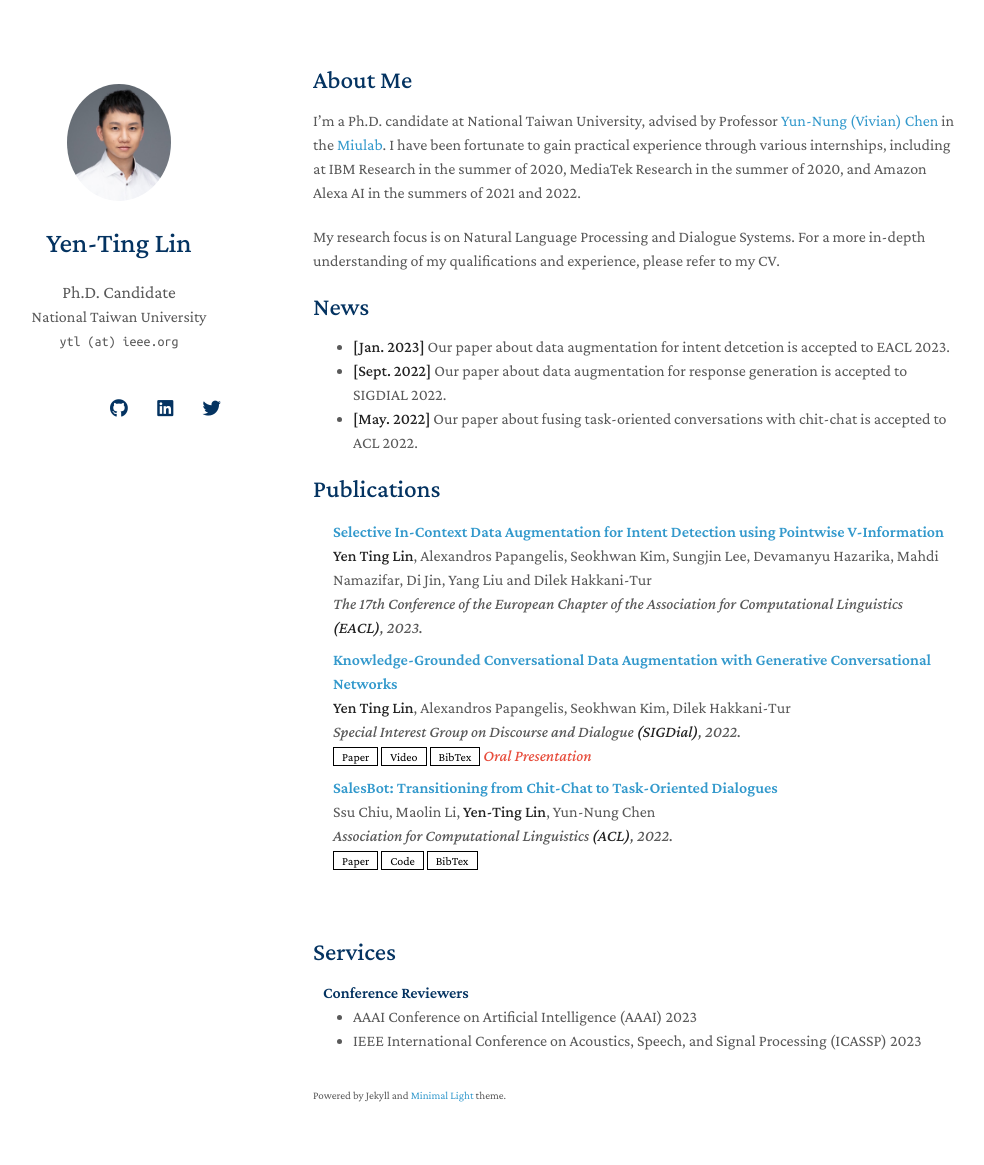
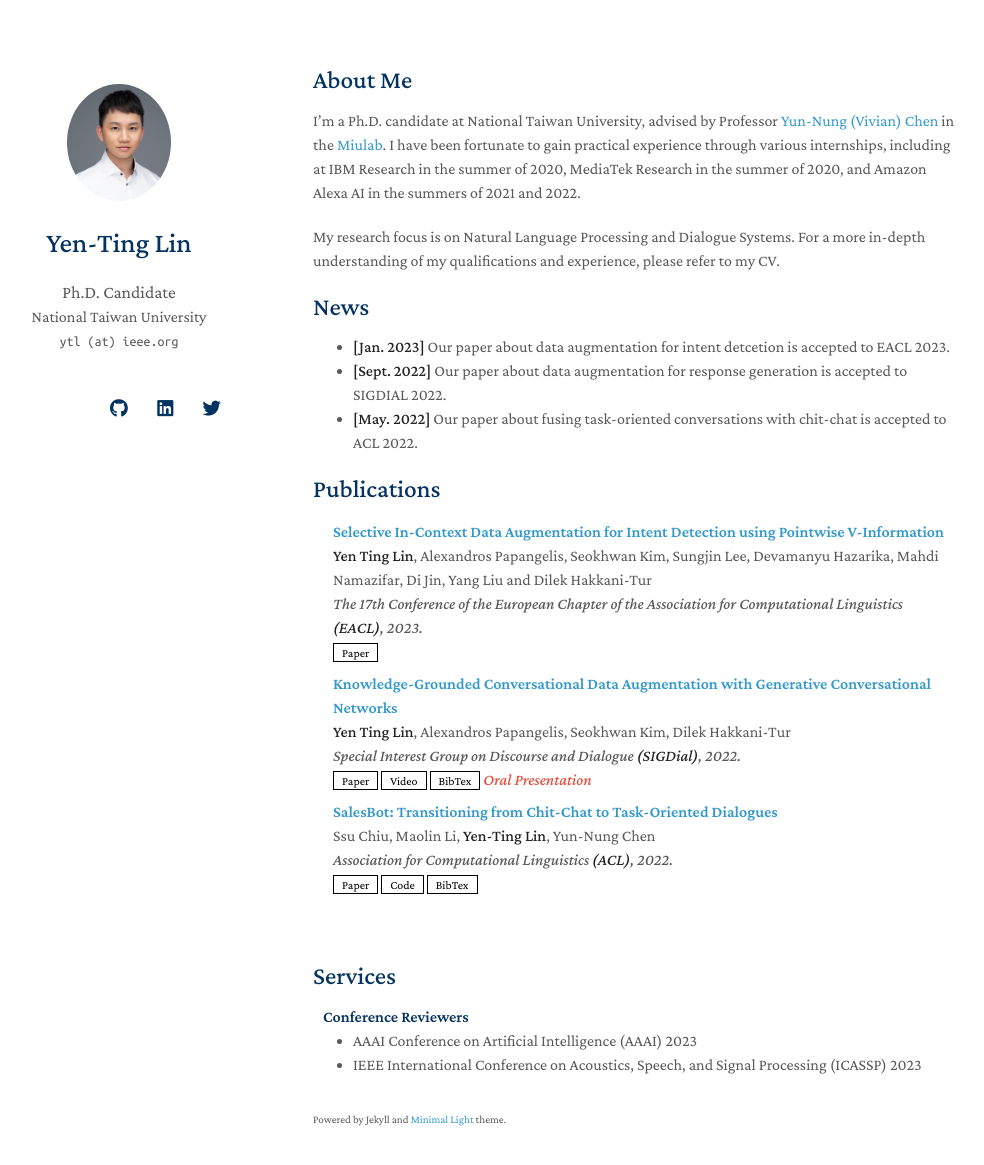
Before and after one commit to adamlin120/adamlin120.github.io, a Jekyll site: the page built from index.md, in a window 1280 px wide and 1200 px high. Shown: the top 1165 px of the window, without its empty margins (157-1141 px from the left). Built offline with Jekyll 4.4.1, drawn with Linux system fonts in a browser that asks for light colours; nearby versions of some CDN libraries; a style sheet for code colours, icons or effects is not loaded; our own code applies the rules of GitHub Pages for plain Markdown files.

Commit message:
Add paper - EACL 2023

```diff
--- a/_includes/publications.md
+++ b/_includes/publications.md
@@ -9,6 +9,9 @@
     <div class="title"><a href="https://yentingl.com">Selective In-Context Data Augmentation for Intent Detection using Pointwise V-Information</a></div>
     <div class="author"><strong>Yen Ting Lin</strong>, Alexandros Papangelis, Seokhwan Kim, Sungjin Lee, Devamanyu Hazarika, Mahdi Namazifar, Di Jin, Yang Liu and Dilek Hakkani-Tur</div>
     <div class="periodical"><em>The 17th Conference of the European Chapter of the Association for Computational Linguistics <strong>(EACL)</strong>, 2023.</em></div>
+    <div class="links">
+      <a href="https://drive.google.com/file/d/1O2tRRzYd8hwAT9H04TXInmRuOK5kbA9h/view?usp=share_link" class="btn btn-sm z-depth-0" role="button" target="_blank" style="font-size:12px;">Paper</a>
+    </div>
   </div>
 </div>
 </li>
```
